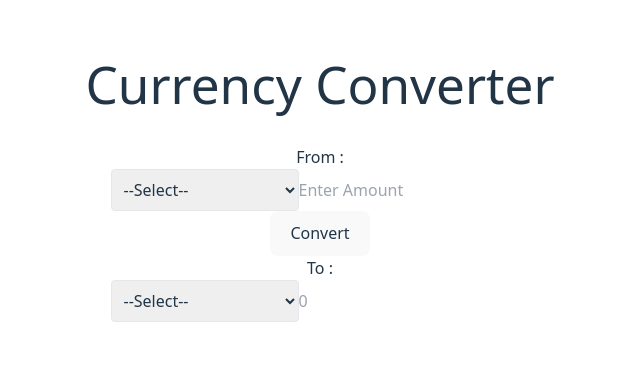
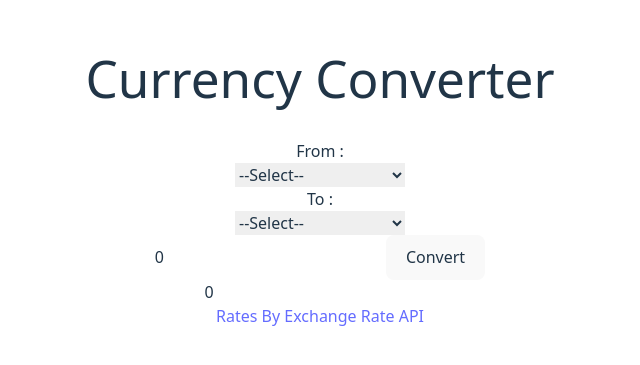
Before and after one commit to pdhende/currency-converter-app, a React (Vite) app: page / in a window 1280 px wide. Shown: the part 195-560 px from the top of the page, without its empty margins (320-960 px from the left). Built offline with nearby package versions, Linux system fonts and the light colour scheme.

Commit message:
Created a new function to fetch exhange rates

```diff
--- a/src/App.jsx
+++ b/src/App.jsx
@@ -1,50 +1,72 @@
-import { useState } from "react";
-import reactLogo from "./assets/react.svg";
-import viteLogo from "/vite.svg";
-import "./App.css";
+import { use, useEffect, useState } from 'react'
+import './App.css'
 
-function App() {
-  const [fromCurrency, setFromCurrency] = useState("");
-  const [toCurrency, setToCurrency] = useState("");
+function App () {
+  const [fromCurrency, setFromCurrency] = useState('Select');
+  const [toCurrency, setToCurrency] = useState('Select');
+  const [fromAmount, setFromAmount] = useState(0);
+  const [toAmount, setToAmount] = useState(0);
+  const [ratesList, setRatesList] = useState(0);
+
+  function getExchangeRate(fromCurrency, toCurrency) {
+      // Fetch exchange rates
+      console.log("inside getExchangeRate");
+      if(fromCurrency && toCurrency !== 'Select') {
+      fetch('https://open.er-api.com/v6/latest/' + fromCurrency)
+        .then(response => response.json())
+        .then(data => {
+          setRatesList(data.rates)
+          console.log(data)
+        })}
+  }
 
   return (
     <>
       <div>
         <h1>Currency Converter</h1>
       </div>
-      <div className="card">
-        <div classBorder="5px solid yellow">
+      <div className='card'>
+        <div>
           <h2>From :</h2>
           <select
-            id="currency"
+            id='currency'
             value={fromCurrency}
-            onChange={(e) => setFromCurrency(e.target.value)}
-            className="border p-2 rounded"
+            onChange={e => setFromCurrency(e.target.value)}
           >
-            <option value="Select">--Select--</option>
-            <option value="USD">United States Dollar</option>
-            <option value="INR">Indian Rupees</option>
+            <option value='Select'>--Select--</option>
+            <option value='USD'>United States Dollar</option>
+            <option value='INR'>Indian Rupees</option>
           </select>
-          <input type="number" placeholder="Enter Amount" />
         </div>
-          <button>Convert</button>
         <div>
-        <h2>To :</h2>
-        <select
-            id="currency"
+          <h2>To :</h2>
+          <select
+            id='currency'
             value={toCurrency}
-            onChange={(e) => setToCurrency(e.target.value)}
-            className="border p-2 rounded"
+            onChange={e => setToCurrency(e.target.value)}
           >
-            <option value="Select">--Select--</option>
-            <option value="INR">Indian Rupees</option>
-            <option value="USD">United States Dollar</option>
+            <option value='Select'>--Select--</option>
+            <option value='INR'>Indian Rupees</option>
+            <option value='USD'>United States Dollar</option>
           </select>
-        <input type="number" placeholder="0" />
+          </div>
+        <div><input
+            type='number'
+            placeholder='Enter Amount'
+            value={fromAmount}
+            onChange={e => setFromAmount(e.target.value)}
+          />
+          <button onClick={() => getExchangeRate(fromCurrency, toCurrency)}>Convert</button>
+          </div>
+          <div>
+          <input type='number' placeholder='0' value={toAmount} />
         </div>
+        <a href='https://www.exchangerate-api.com'>
+          Rates By Exchange Rate API
+        </a>
       </div>
     </>
-  );
+  )
 }
 
 export default App;
```
